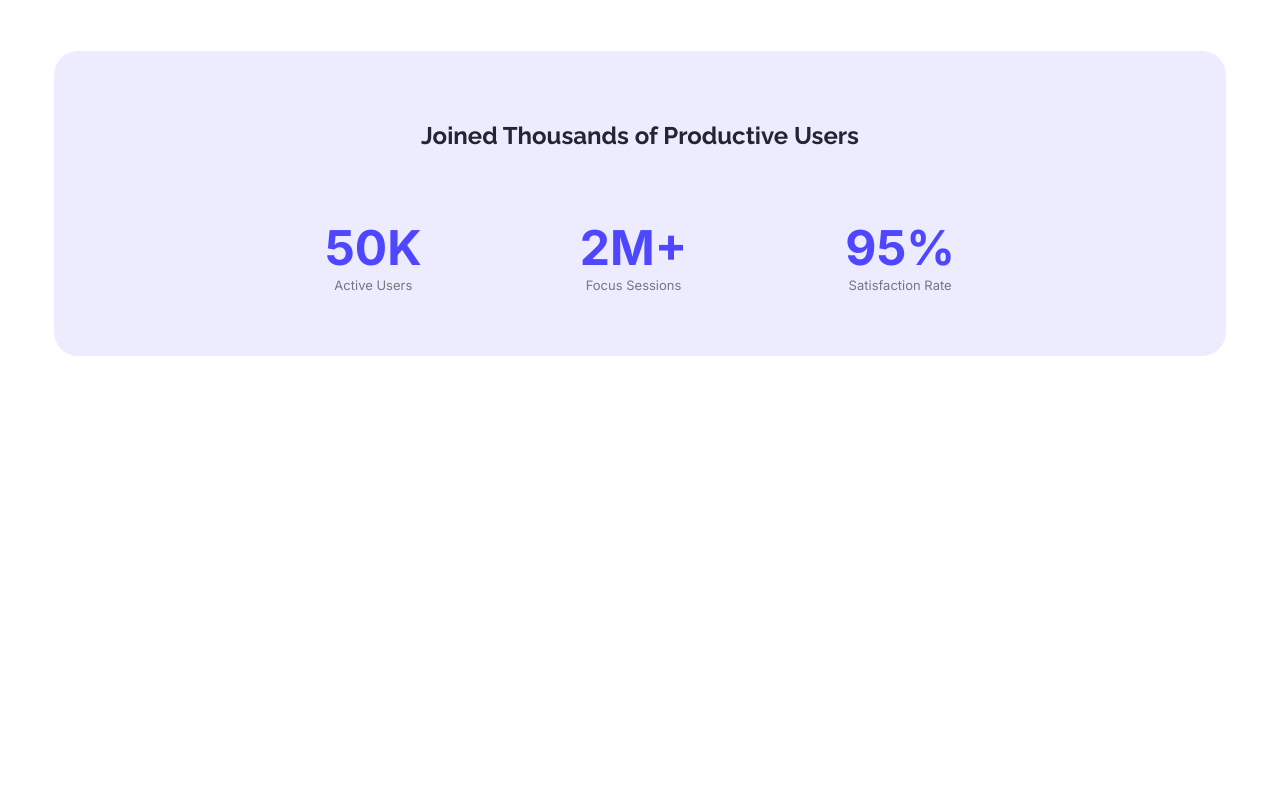
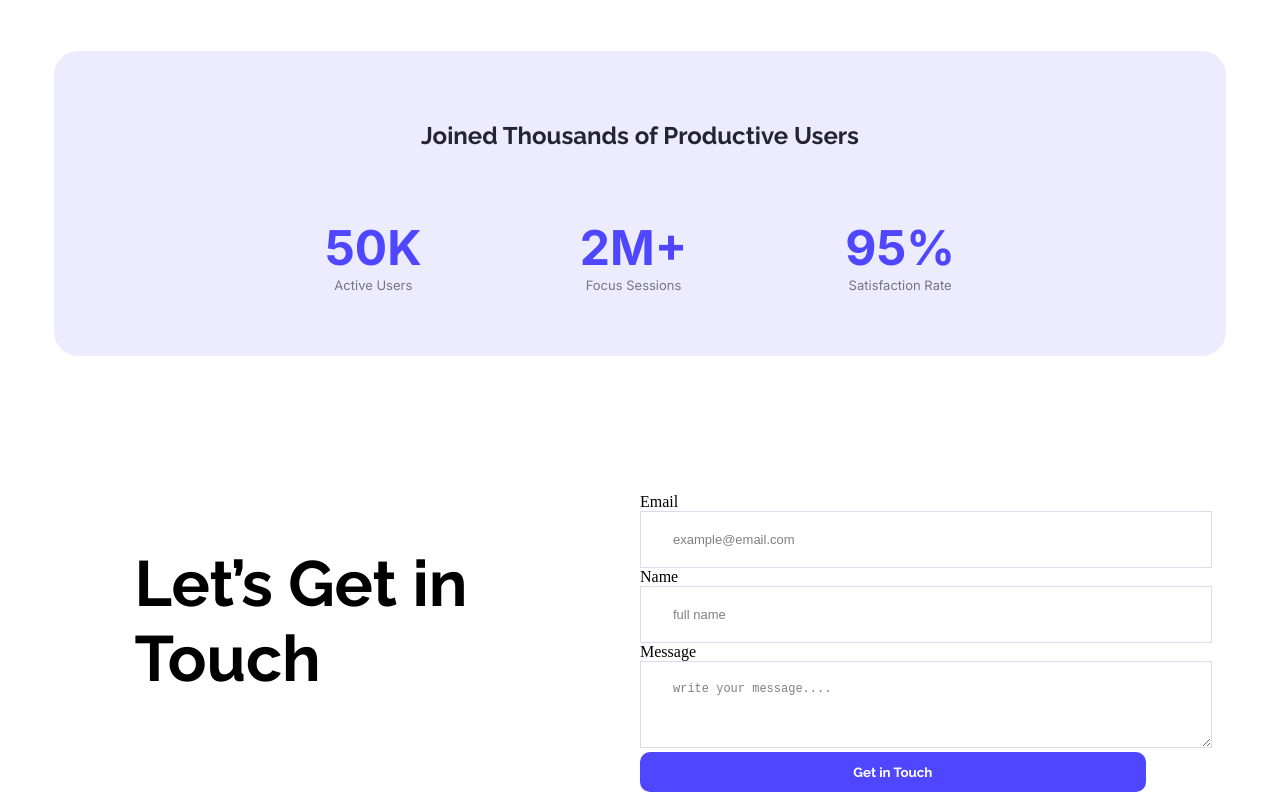
Before and after one commit to MdMerajulHasan/B12A01-Md-Merajul-Hasan-HTML-CSS, a plain HTML site: page index.html in a window 1280 px wide. Shown: the part 953-1753 px from the top of the page. Before the commit the page ends 1446 px from the top, so only its background shows below. Drawn offline with Linux system fonts and the light colour scheme.

Commit message:
get-in-touch section done

```diff
--- a/index.html
+++ b/index.html
@@ -69,6 +69,24 @@
             </div>
         </div>
       </section>
+      <section class="get-in-touch">
+        <h2 class="raleway-normal touch-title">Let’s Get in<br>Touch</h2>
+        <form>
+            <label for="email">Email</label>
+            <br>
+            <input style="width: 100%;" type="email" placeholder="example@email.com" name="email" id="">
+            <br>
+            <label for="name">Name</label>
+            <br>
+            <input style="width: 100%;" placeholder="full name" type="text" name="name" id="">
+            <br>
+            <label for="message">Message</label>
+            <br>
+            <textarea  rows="3" style="width: 100%;" placeholder="write your message...." name="message" id=""></textarea>
+            <br>
+            <button style="width:100%;" class="raleway-normal">Get in Touch</button>
+        </form>
+      </section>
     </main>
     <footer></footer>
   </body>
--- a/styles/styles.css
+++ b/styles/styles.css
@@ -99,8 +99,26 @@ button{
     font-size: 3rem;
     margin-bottom: 0px;
 }
-.secondary-text{
+.secondary-text, ::placeholder{
     font-size: small;
     color: rgba(0, 0, 0, 0.5);
     margin-top: 0px;
 }
+.get-in-touch{
+    width: 80%;
+    margin: auto;
+    display: flex;
+}
+.touch-title{
+    width: 50%;
+    font-size: 4em;
+    color: #000000;
+}
+form{
+    width:50%;
+}
+input, textarea{
+    border: 1px solid #D6DDED;
+    padding: 20px 32px;
+
+}
```
